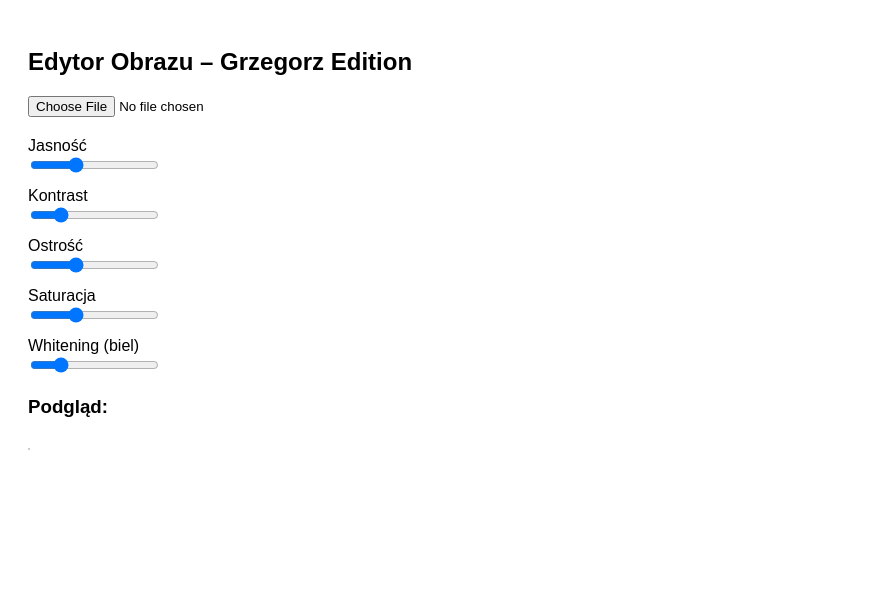
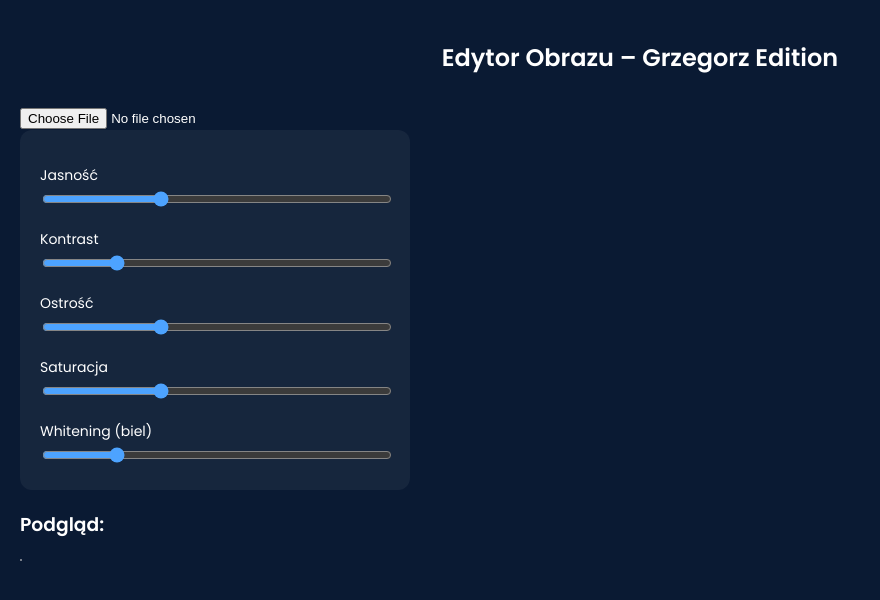
Before and after one commit to GPEngineer/GP_Image_Editor, a Flask app: page / in a window 1280 px wide. Shown: the top 600 px of the page, without its empty margins (0-880 px from the left). Run offline with Flask 3, Linux system fonts and the light colour scheme.

Commit message:
modified:   PyFlaPill/static/style.css

```diff
--- a/PyFlaPill/static/style.css
+++ b/PyFlaPill/static/style.css
@@ -1,14 +1,76 @@
+/* Import nowoczesnej czcionki */
+@import url('https://fonts.googleapis.com/css2?family=Poppins:wght@300;400;600&display=swap');
+
 body {
-    font-family: Arial;
+    font-family: 'Poppins', sans-serif;
+    background: #0a1a33; /* granat */
+    color: white;
+    margin: 0;
     padding: 20px;
 }
 
-#controls {
-    margin-top: 20px;
-    width: 300px;
+/* Nagłówek */
+h2 {
+    text-align: center;
+    font-weight: 600;
+    margin-bottom: 30px;
+    color: #ffffff;
 }
 
+/* Kontener główny */
+#controls {
+    background: rgba(255, 255, 255, 0.05);
+    padding: 20px;
+    border-radius: 12px;
+    width: 350px;
+    margin-bottom: 20px;
+}
+
+/* Etykiety */
 label {
     display: block;
-    margin-top: 10px;
+    margin-top: 15px;
+    font-size: 14px;
+    font-weight: 400;
 }
+
+/* Suwaki */
+input[type=range] {
+    width: 100%;
+    margin-top: 5px;
+    accent-color: #4da3ff; /* jasny niebieski */
+}
+
+/* Podgląd */
+#preview {
+    display: block;
+    margin-top: 20px;
+    max-width: 90%;
+    border-radius: 10px;
+    border: 2px solid #4da3ff;
+    box-shadow: 0 0 20px rgba(0, 150, 255, 0.4);
+}
+
+/* Kontener layoutu */
+.wrapper {
+    display: flex;
+    gap: 40px;
+    align-items: flex-start;
+}
+
+/* Przycisk zapisu (opcjonalnie) */
+button {
+    background: #4da3ff;
+    color: #0a1a33;
+    border: none;
+    padding: 10px 20px;
+    border-radius: 8px;
+    font-size: 15px;
+    font-weight: 600;
+    cursor: pointer;
+    margin-top: 20px;
+}
+
+button:hover {
+    background: #72baff;
+}
```
